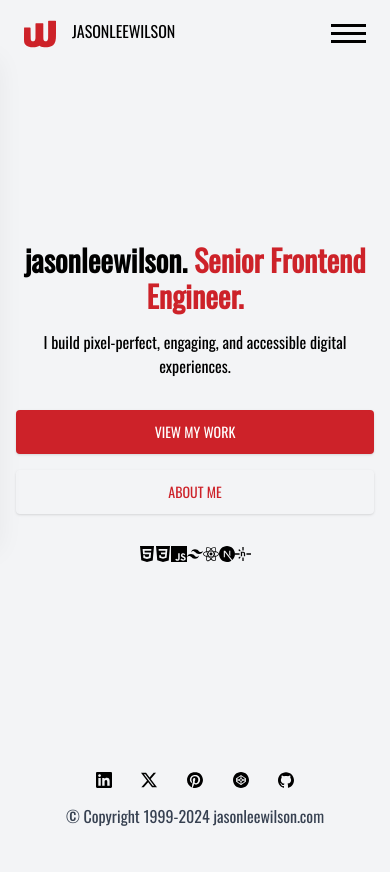
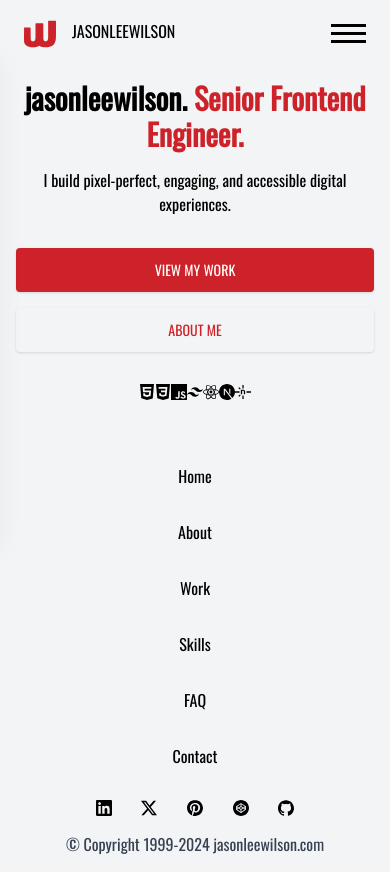
Before and after one commit to jasonleewilson/jasonleewilson, a Next.js app: page / in a window 390 px wide. Before the commit the page ends 844 px from the top, so only its background shows below. Built offline with nearby package versions, Linux system fonts and the light colour scheme.

Commit message:
added mobile footer link

```diff
--- a/src/app/components/Footer.tsx
+++ b/src/app/components/Footer.tsx
@@ -16,7 +16,45 @@ export default function Footer() {
   const date = new Date();
   const year = date.getFullYear();
   return (
-    <footer className='grid sm:grid-cols-1 md:grid-cols-2 item-center justify-center p-4'>
+    <footer>
+      <div className='sm:block lg:hidden w-full text-center'>
+        <ul className='mt-4'>
+          <li className='py-4 w-full hover:bg-gray-200'>
+            <Link href='/'>
+              <p>Home</p>
+            </Link>
+          </li>
+          <li className='py-4 w-full hover:bg-gray-200'>
+            <Link href='/about'>
+              <p>About</p>
+            </Link>
+          </li>
+          <li className='py-4 w-full hover:bg-gray-200'>
+            <Link href='/work'>
+              <p>Work</p>
+            </Link>
+          </li>
+
+          <li className='py-4 w-full hover:bg-gray-200'>
+            <Link href='/skills'>
+              <p>Skills</p>
+            </Link>
+          </li>
+
+          <li className='py-4 w-full hover:bg-gray-200'>
+            <Link href='/faq'>
+              <p>FAQ</p>
+            </Link>
+          </li>
+
+          <li className='py-4 w-full hover:bg-gray-200'>
+            <Link href='/contact'>
+              <p>Contact</p>
+            </Link>
+          </li>
+        </ul>
+      </div>
+      <div className='grid sm:grid-cols-1 md:grid-cols-2 item-center justify-center p-4'>
         <div className='flex flex-row justify-evenly sm:justify-center md:justify-start icons mb-4 md:mb-0'>
           <div className='has-tooltip'>
             <span className='tooltip rounded shadow-lg p-1 bg-gray-100 text-primary -mt-8'>
@@ -97,6 +135,7 @@ export default function Footer() {
         <div className='md:text-right text-gray-700'>
           &#169; Copyright 1999-{year} jasonleewilson.com
         </div>
+      </div>
     </footer>
   );
 }
```
Lines whose indentation alone changed are shown as unchanged.
